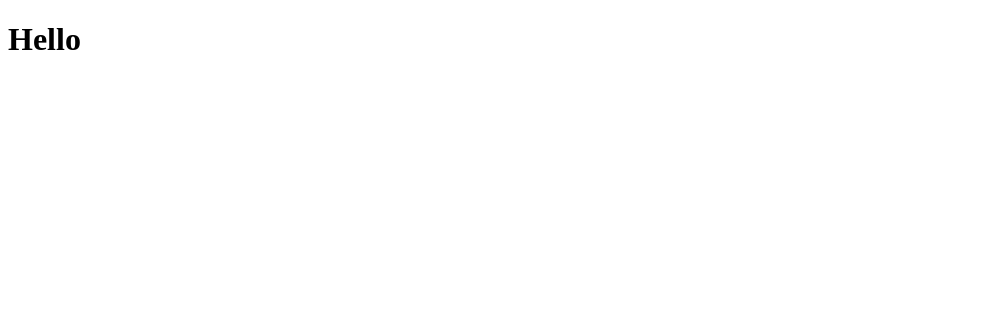
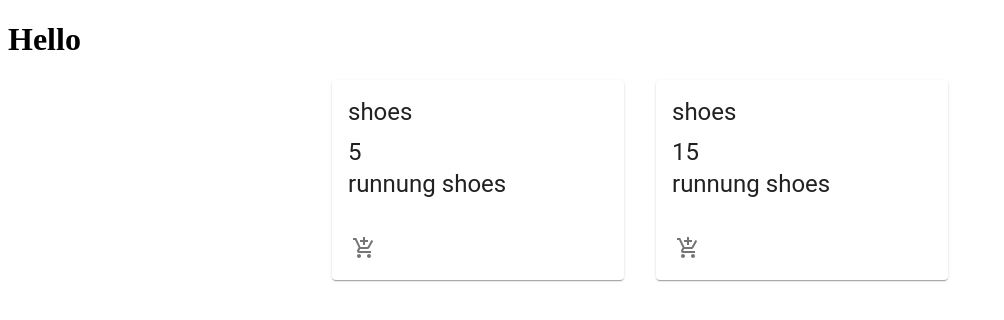
Before and after one commit to basilawwad/Ecommerce-App, a React (Create React App) app: page / in a window 1280 px wide. Shown: the top 320 px of the page, without its empty margins (0-1004 px from the left). Built offline with nearby package versions, Linux system fonts and the light colour scheme.

Commit message:
added basic product cards

```diff
--- a/public/index.html
+++ b/public/index.html
@@ -5,39 +5,11 @@
     <link rel="icon" href="%PUBLIC_URL%/favicon.ico" />
     <meta name="viewport" content="width=device-width, initial-scale=1" />
     <meta name="theme-color" content="#000000" />
-    <meta
-      name="description"
-      content="Web site created using create-react-app"
-    />
-    <link rel="apple-touch-icon" href="%PUBLIC_URL%/logo192.png" />
-    <!--
-      manifest.json provides metadata used when your web app is installed on a
-      user's mobile device or desktop. See https://developers.google.com/web/fundamentals/web-app-manifest/
-    -->
-    <link rel="manifest" href="%PUBLIC_URL%/manifest.json" />
-    <!--
-      Notice the use of %PUBLIC_URL% in the tags above.
-      It will be replaced with the URL of the `public` folder during the build.
-      Only files inside the `public` folder can be referenced from the HTML.
-
-      Unlike "/favicon.ico" or "favicon.ico", "%PUBLIC_URL%/favicon.ico" will
-      work correctly both with client-side routing and a non-root public URL.
-      Learn how to configure a non-root public URL by running `npm run build`.
-    -->
-    <title>React App</title>
+    <meta name="description" content="Web site created using create-react-app" />
+    <title>Ecommerce App</title>
   </head>
   <body>
     <noscript>You need to enable JavaScript to run this app.</noscript>
     <div id="root"></div>
-    <!--
-      This HTML file is a template.
-      If you open it directly in the browser, you will see an empty page.
-
-      You can add webfonts, meta tags, or analytics to this file.
-      The build step will place the bundled scripts into the <body> tag.
-
-      To begin the development, run `npm start` or `yarn start`.
-      To create a production bundle, use `npm run build` or `yarn build`.
-    -->
   </body>
 </html>
--- a/src/App.jsx
+++ b/src/App.jsx
@@ -1,9 +1,13 @@
 import React from 'react';
+import Products from './components/products/Products';
 
-export default function App() {
+function App() {
   return (
     <div>
       <h1>Hello</h1>
+      <Products />
     </div>
   );
 }
+
+export default App;
--- /dev/null
+++ b/src/components/products/Product/Product.jsx
@@ -0,0 +1,36 @@
+import React from 'react';
+import {
+  Card,
+  CardMedia,
+  CardActions,
+  CardContent,
+  Typography,
+  IconButton
+} from '@material-ui/core';
+import { AddShoppingCart } from '@material-ui/icons';
+
+import classes from './Product.module.css';
+
+const Product = ({ product }) => {
+  return (
+    <Card className={classes.root}>
+      <CardMedia className={classes.media} image='' title={product.name} />
+      <CardContent>
+        <div className='classes.cardContent'>
+          <Typography variant='h5' gutterBottom>
+            {product.name}
+          </Typography>
+          <Typography variant='h5'>{product.price}</Typography>
+        </div>
+        <Typography variant='h5'>{product.description}</Typography>
+      </CardContent>
+      <CardActions disableSpacing className={classes.CardActions}>
+        <IconButton aria-label='Add-to-Cart'>
+          <AddShoppingCart />
+        </IconButton>
+      </CardActions>
+    </Card>
+  );
+};
+
+export default Product;
--- /dev/null
+++ b/src/components/products/Products.jsx
@@ -0,0 +1,25 @@
+import React from 'react';
+import { Grid } from '@material-ui/core';
+import Product from './Product/Product';
+
+const products = [
+  { id: 1, name: 'shoes', description: 'runnung shoes', price: 5 },
+  { id: 2, name: 'shoes', description: 'runnung shoes', price: 15 }
+];
+const Products = () => {
+  return (
+    <main>
+      <Grid container justifyContent='center' spacing={4}>
+        {products.map((product) => {
+          return (
+            <Grid item key={product.id} xs={12} sm={6} md={4} lg={3}>
+              <Product product={product} />
+            </Grid>
+          );
+        })}
+      </Grid>
+    </main>
+  );
+};
+
+export default Products;
```
Also changed, not shown: src/components/products/Product/Product.module.css (added).
